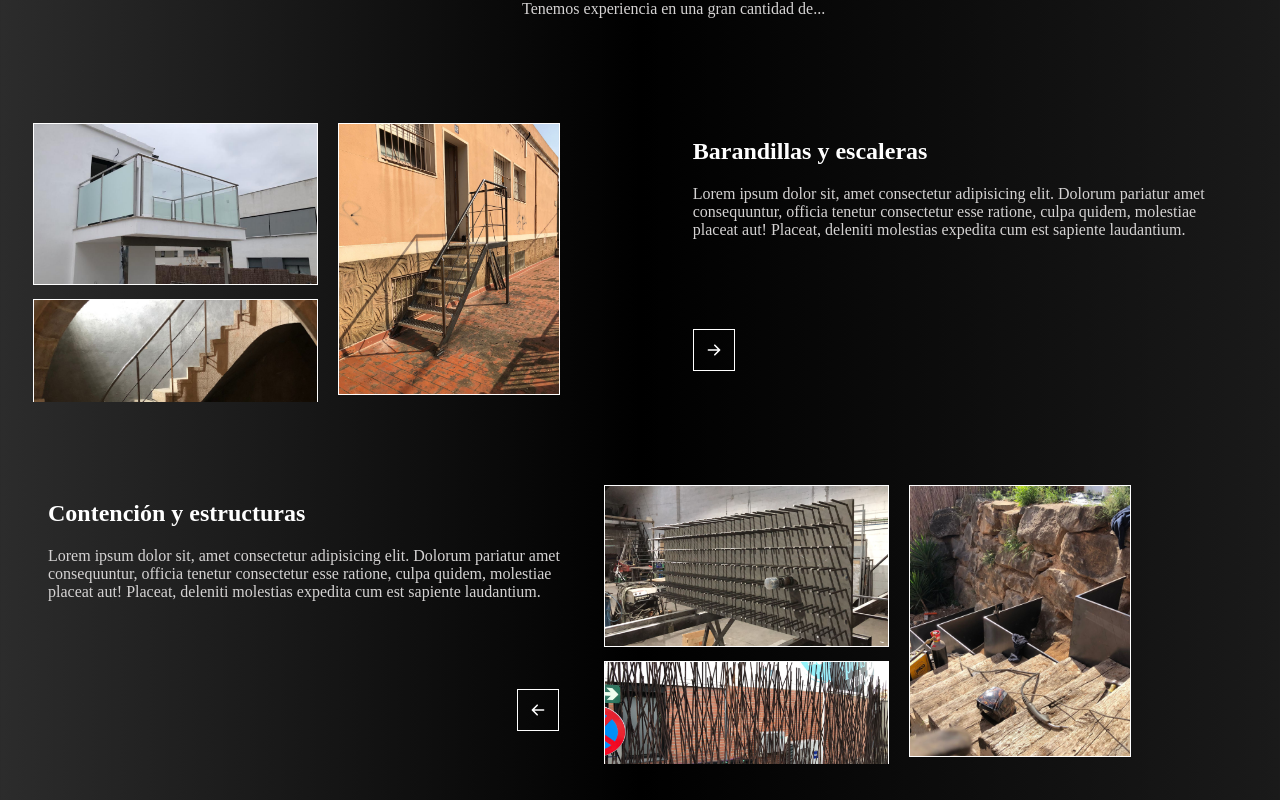
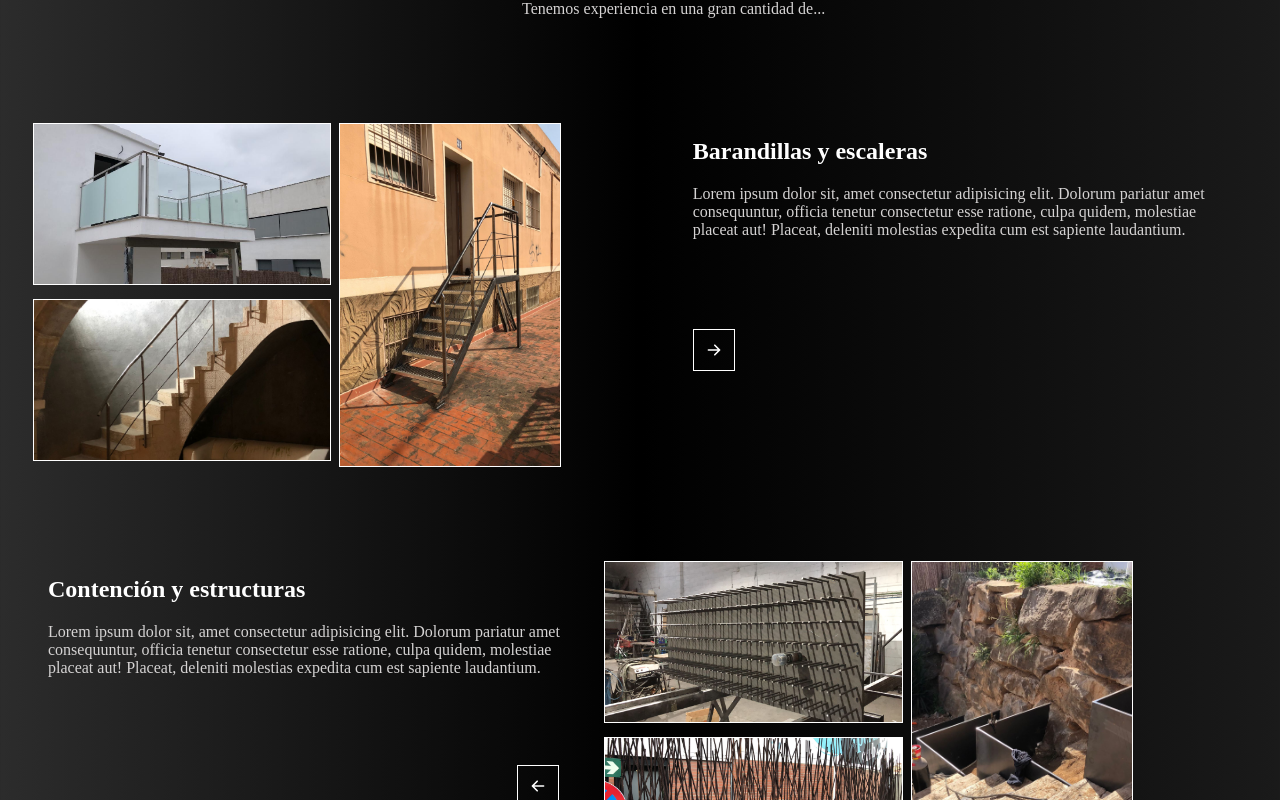
Before and after one commit to DavoSoftwareDeveloper/landing-disuma, a React (Vite) app: page / in a window 1280 px wide. Shown: the part 800-1600 px from the top of the page. Built offline with nearby package versions, Linux system fonts and the light colour scheme.

Commit message:
adjust galery laptop view

```diff
--- a/src/styles/galery.css
+++ b/src/styles/galery.css
@@ -32,7 +32,7 @@
     display: flex;
     position:relative;
     width:50vw;
-    height: 35.5vh;
+    height: auto;
   }
 
 
@@ -49,15 +49,16 @@
     height: 160px;
     margin: 5px;
     border: 1px solid white;
+  }
+  .image-container{
+    width: fit-content;
+    height: ;
+  }
 
+  .image{
+    object-fit: cover;
   }
-  .image{
-    margin: 5px;
-    object-fit: cover;
-    max-height: 60vh;
-    max-width: 283px;
-    min-width: 183px;
-  }
+
   .image:hover{
     scale: 1.02;
   }
@@ -76,7 +77,7 @@
   .image-tall{
     margin-left: 10px;
     width:auto;
-    height: auto;
+    height: 45vh;
   }
   .details-photo{
   width:90%;
```
